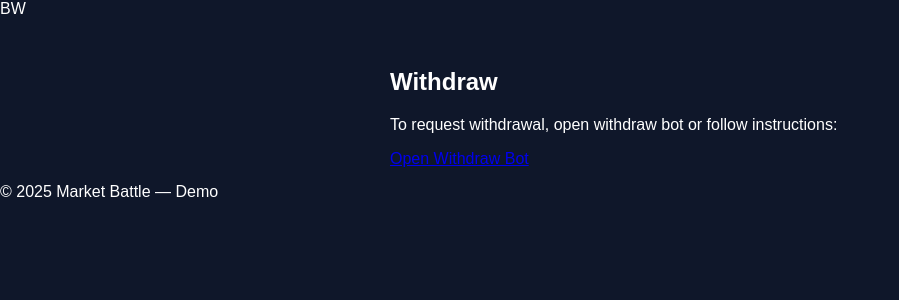
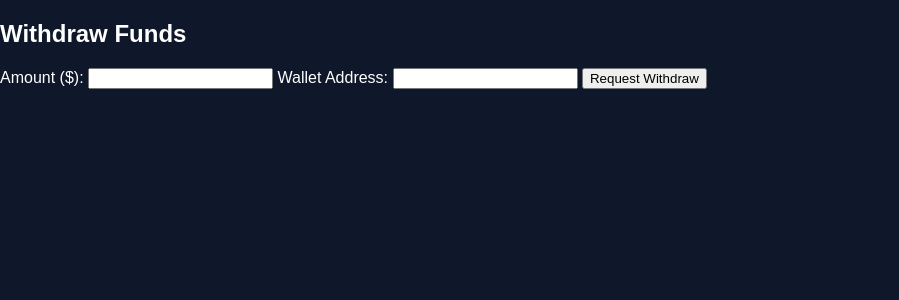
Before and after one commit to anup1432/Betwin2.0, a Flask app: page /withdraw in a window 1280 px wide. Shown: the top 300 px of the page, without its empty margins (0-899 px from the left). Run offline with Flask 3, Linux system fonts and the light colour scheme.

Commit message:
Update withdraw.html

```diff
--- a/templates/withdraw.html
+++ b/templates/withdraw.html
@@ -1,19 +1,40 @@
-<!doctype html>
+<!DOCTYPE html>
 <html lang="en">
 <head>
-  <meta charset="utf-8"/><meta name="viewport" content="width=device-width, initial-scale=1"/>
-  <title>Withdraw — BETWIN</title>
-  <link rel="stylesheet" href="/static/style.css"/>
+  <meta charset="UTF-8">
+  <meta name="viewport" content="width=device-width, initial-scale=1.0">
+  <title>Withdraw - Betwin</title>
+  <link rel="stylesheet" href="style.css">
 </head>
 <body>
-  <header class="appbar"><div class="left"><div class="logo">BW</div></div></header>
-  <main class="container">
-    <section class="card">
-      <h2>Withdraw</h2>
-      <p>To request withdrawal, open withdraw bot or follow instructions:</p>
-      <a class="btn primary" href="https://t.me/Betwin_withdraw_bot" target="_blank">Open Withdraw Bot</a>
-    </section>
-  </main>
-  <footer class="footer">© 2025 Market Battle — Demo</footer>
+  <div class="card">
+    <h2>Withdraw Funds</h2>
+    <form id="withdrawForm">
+      <label>Amount ($):</label>
+      <input type="number" id="withdrawAmount" min="1" step="0.01" required>
+
+      <label>Wallet Address:</label>
+      <input type="text" id="walletAddr" required>
+
+      <button type="submit" class="btn danger">Request Withdraw</button>
+    </form>
+    <p id="withdrawMsg"></p>
+  </div>
+
+  <script>
+    document.getElementById("withdrawForm").addEventListener("submit", async (e) => {
+      e.preventDefault();
+      let amt = document.getElementById("withdrawAmount").value;
+      let wallet = document.getElementById("walletAddr").value;
+
+      let res = await fetch("https://your-bot-backend.com/withdraw", {
+        method: "POST",
+        headers: { "Content-Type": "application/json" },
+        body: JSON.stringify({ amount: amt, wallet: wallet })
+      });
+      let data = await res.json();
+      document.getElementById("withdrawMsg").innerText = data.message || "Withdraw request sent!";
+    });
+  </script>
 </body>
 </html>
```
